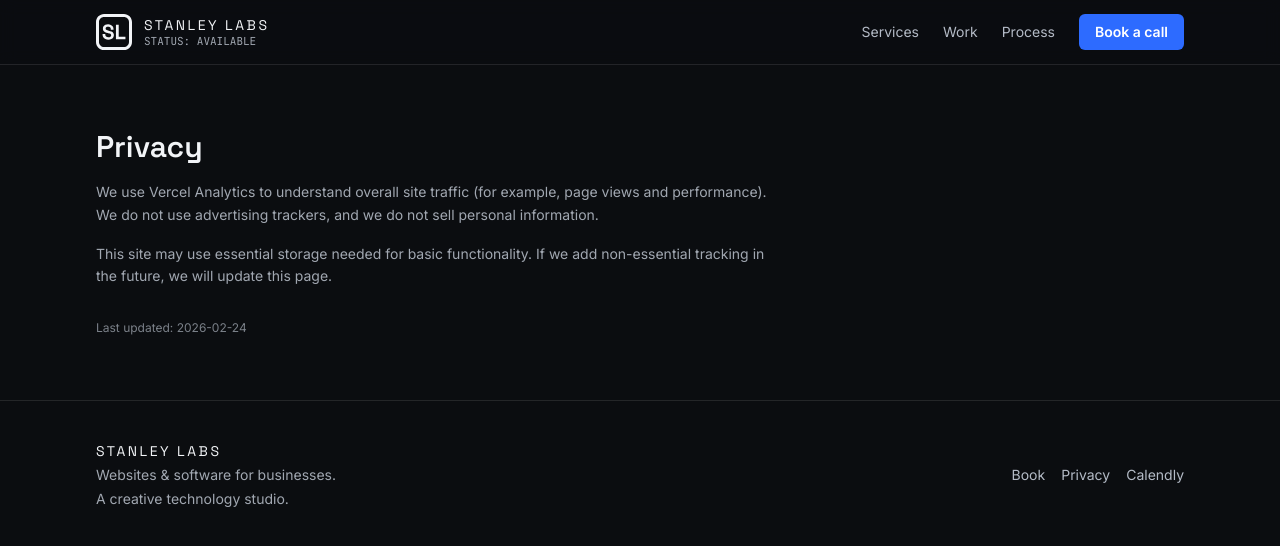
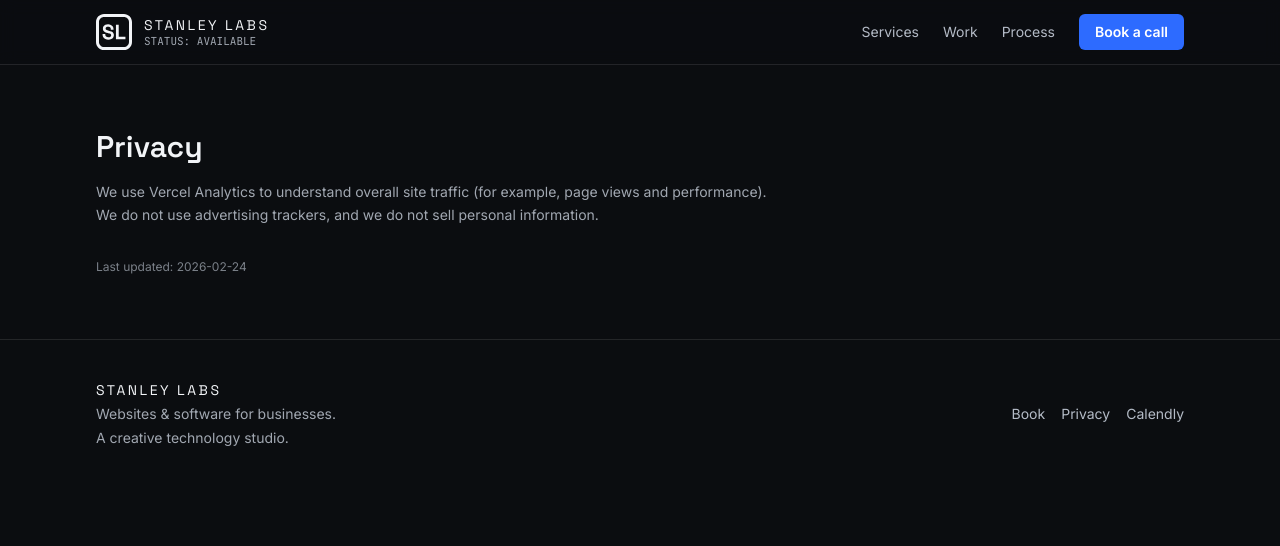
Before and after one commit to StanleyLabs/stanley-labs-site, a React (Vite) app: page /privacy in a window 1280 px wide. Shown: the top 546 px of the page. Built offline with nearby package versions, Linux system fonts and the light colour scheme.

Commit message:
Tighten privacy page copy

```diff
--- a/src/components/pages/PrivacyPage.tsx
+++ b/src/components/pages/PrivacyPage.tsx
@@ -9,10 +9,7 @@ export function PrivacyPage() {
           We use Vercel Analytics to understand overall site traffic (for example, page views and performance).
           We do not use advertising trackers, and we do not sell personal information.
         </p>
-        <p className="mt-4 max-w-2xl text-sm leading-relaxed text-fog/80">
-          This site may use essential storage needed for basic functionality. If we add non-essential tracking in the
-          future, we will update this page.
-        </p>
+        {/* This site is informational. No sign-in required. */}
         <p className="mt-8 text-xs text-fog/60">Last updated: 2026-02-24</p>
       </Container>
     </div>
```
